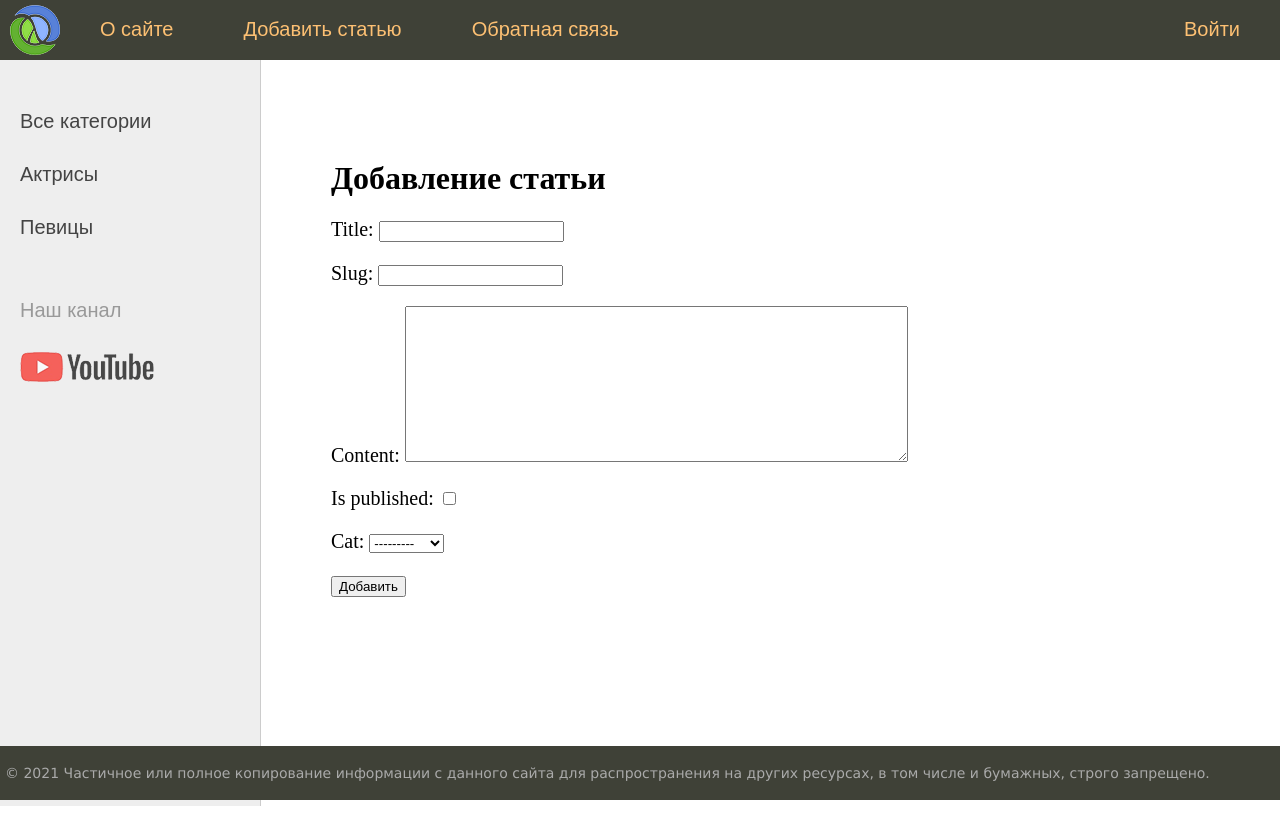
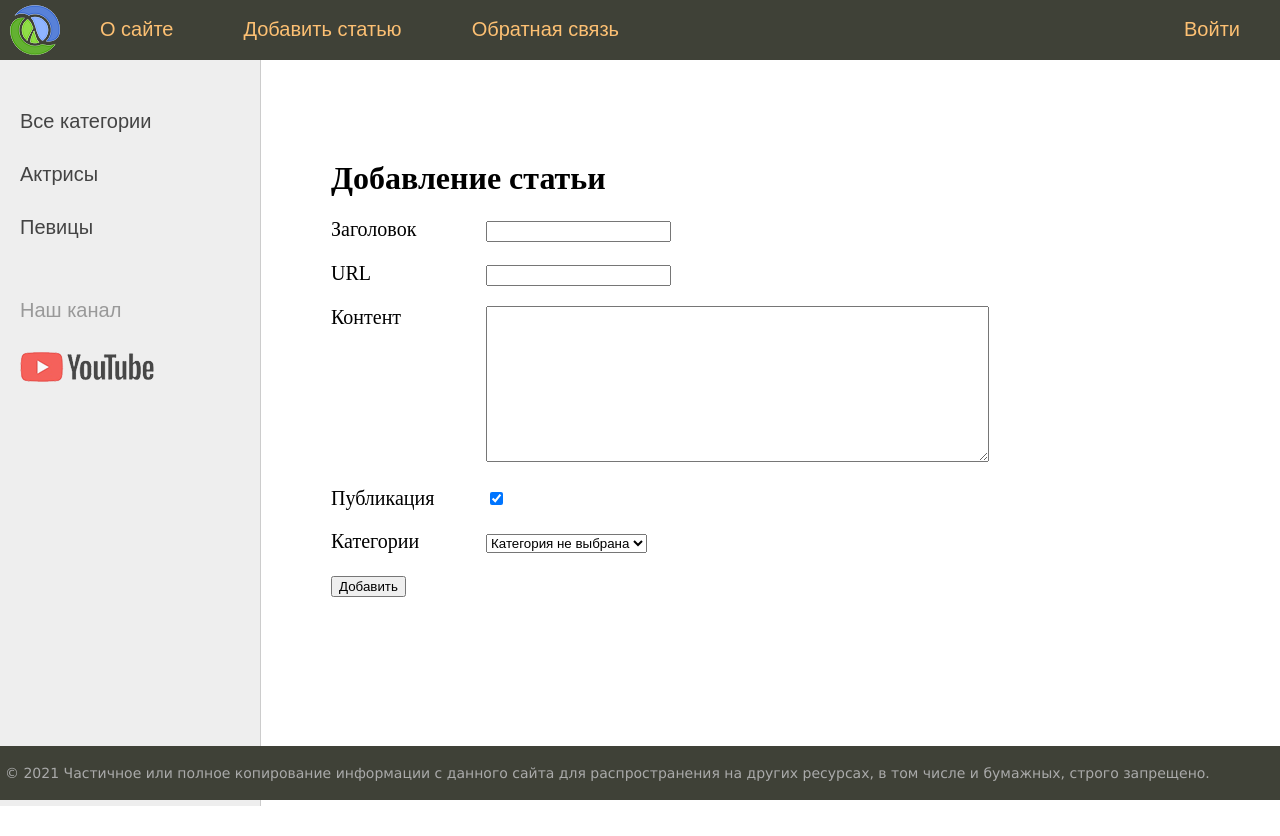
Before and after one commit to kodzyz/djsite, a Django app: page /addpage/ in a window 1280 px wide. Run offline with Django 3.2, Linux system fonts and the light colour scheme; data comes from the database, SQL or seed files in the repository.

Commit message:
13 Использование форм, не связанных с моделями 3) внешний вид формы и атрибуты объекта form внутри шаблона

```diff
--- a/coolsite/women/forms.py
+++ b/coolsite/women/forms.py
@@ -3,8 +3,10 @@ from .models import *
 
 
 class AddPostForm(forms.Form):
-    title = forms.CharField(max_length=255)
-    slug = forms.SlugField(max_length=255)
-    content = forms.CharField(widget=forms.Textarea(attrs={'cols': 60, 'rows': 10}))
-    is_published = forms.BooleanField()
-    cat = forms.ModelChoiceField(queryset=Category.objects.all())
+    title = forms.CharField(max_length=255, label='Заголовок')  # атрибут label, который и позволяет задавать свои имена
+    slug = forms.SlugField(max_length=255, label='URL')
+    content = forms.CharField(widget=forms.Textarea(attrs={'cols': 60, 'rows': 10}), label='Контент',
+                              required=False)  # сделаем поле content необязательным
+    is_published = forms.BooleanField(label='Публикация', initial=True)  # поле is_published с установленной галочкой
+    cat = forms.ModelChoiceField(queryset=Category.objects.all(), label='Категории',
+                                 empty_label='Категория не выбрана')  # фраза вместо черточек
--- a/coolsite/women/templates/women/addpage.html
+++ b/coolsite/women/templates/women/addpage.html
@@ -4,8 +4,32 @@
 <h1>{{ title }}</h1>
 
 <form action="{% url 'add_page' %}" method="post">
-    {% csrf_token %} <!-- защита формы -->
-    {{ form.as_p }} <!-- отображение всех полей формы через тег <p> -->
+    {% csrf_token %}
+    <!-- атрибуты объекта form внутри шаблона -->
+
+    <!-- для вывода ошибок валидации, не связанных с заполнением того или иного поля -->
+    <div class="form-error">{{ form.non_field_errors }}</div>
+
+     <!-- свойство form.title.id_for_label - индентификатор -->
+     <!-- form.title.label - название -->
+     <!-- form.title - поле для ввода заголовка -->
+     <!-- form.title.errors - список ошибок -->
+
+    <p><label class="form-label" for="{{ form.title.id_for_label }}"> {{ form.title.label }} </label> {{ form.title }} </p>
+    <div class="form-error"> {{ form.title.errors }} </div>
+
+    <p><label class="form-label" for="{{ form.slug.id_for_label }}"> {{ form.slug.label }} </label> {{ form.slug }} </p>
+    <div class="form-error"> {{ form.slug.errors }} </div>
+
+    <p><label class="form-label" for="{{ form.content.id_for_label }}"> {{ form.content.label }} </label> {{ form.content }} </p>
+    <div class="form-error"> {{ form.content.errors }} </div>
+
+    <p><label class="form-label" for="{{ form.is_published.id_for_label }}"> {{ form.is_published.label }} </label> {{ form.is_published }} </p>
+    <div class="form-error"> {{ form.is_published.errors }} </div>
+
+    <p><label class="form-label" for="{{ form.cat.id_for_label }}"> {{ form.cat.label }} </label> {{ form.cat }} </p>
+    <div class="form-error"> {{ form.cat.errors }} </div>
+
     <button type="submit">Добавить</button>
 </form>
 
```
